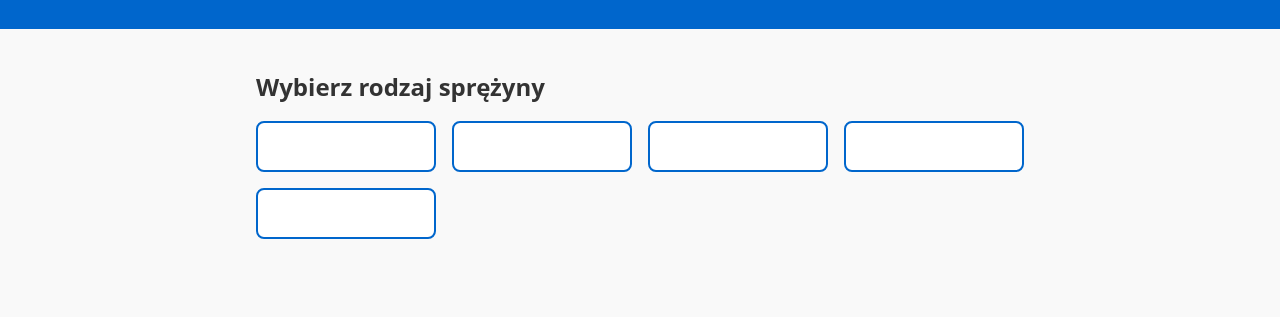
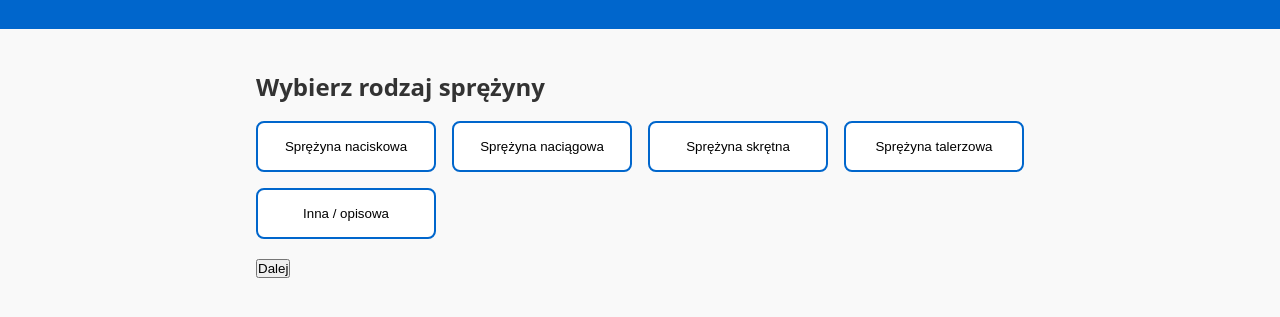
Before and after one commit to SPRINGOMAT/springomat, a plain HTML site: page index.html in a window 1280 px wide. Shown: the part 119-436 px from the top of the page. Drawn offline with Linux system fonts and the light colour scheme.

Commit message:
Update site – formularz działa lokalnie

```diff
--- a/style.css
+++ b/style.css
@@ -12,8 +12,21 @@
 .step.active { display:block; }
 
 .grid { display:grid; grid-template-columns:repeat(auto-fit,minmax(150px,1fr)); gap:1rem; margin:1rem 0; }
-.type-btn { padding:1rem; border:2px solid #0066cc; border-radius:8px; background:#fff; cursor:pointer; transition:.2s; }
-.type-btn:hover, .type-btn.selected { background:#0066cc; color:#fff; }
+.type-btn {
+  padding: 1rem;
+  border: 2px solid #0066cc;
+  border-radius: 8px;
+  background: #fff;
+  color: #000;               /* czarny tekst */
+  cursor: pointer;
+  transition: background .2s, color .2s;
+  outline: none;              /* usuwa domyślny obrys */
+}
+.type-btn:hover,
+.type-btn.selected {
+  background: #0066cc;
+  color: #fff;               /* biały tekst */
+  box-shadow: 0 0 4px rgba(0,0,0,0.2);
 
 label { display:block; margin:0.8rem 0; }
 input, select, textarea { width:100%; padding:0.5rem; margin-top:0.3rem; border:1px solid #ccc; border-radius:4px; }
```
